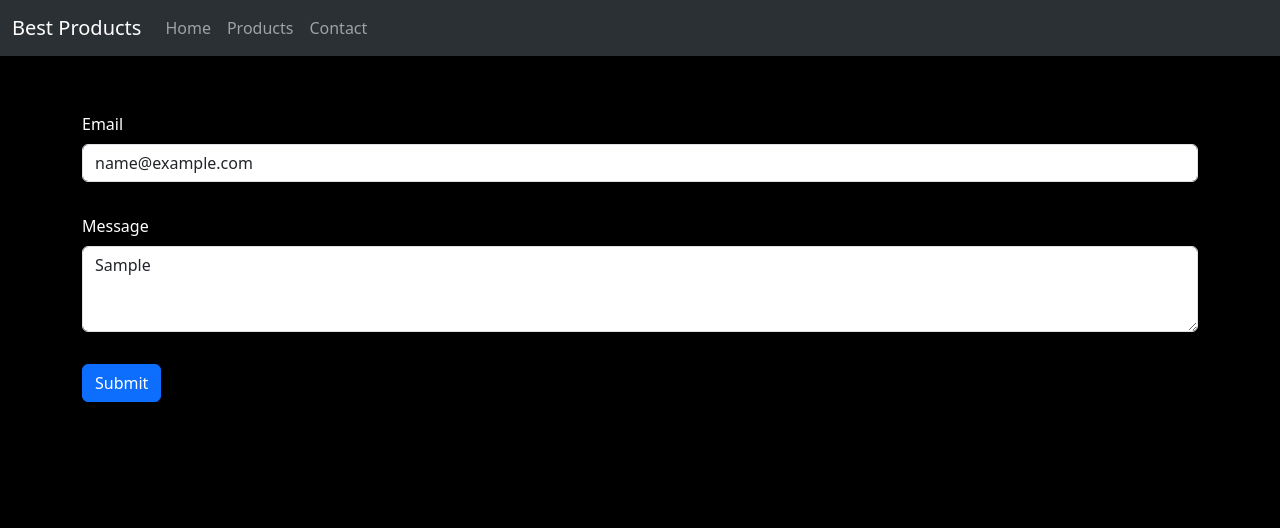
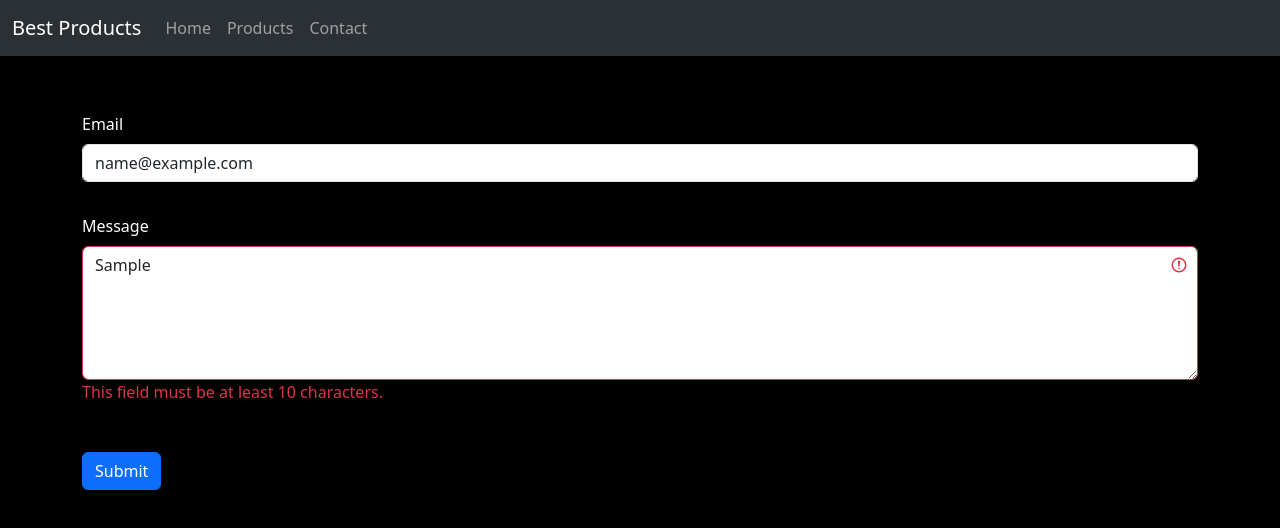
Before and after one commit to emmanuel-cruz-dev/proyecto-angular, an Angular app: page /contact in a window 1280 px wide. Both pictures are taken after typing "name@example.com", "Sample" into the empty fields and a click on the button "Submit". Shown: the top 528 px of the page. Built offline with nearby package versions, Linux system fonts and the light colour scheme.

Commit message:
form clases para validar errores agregadas a contactForm

```diff
--- a/src/app/pages/contact/contact.component.html
+++ b/src/app/pages/contact/contact.component.html
@@ -13,7 +13,16 @@
         id="exampleFormControlInput1"
         placeholder="name@example.com"
         formControlName="email"
+        [ngClass]="{
+          'is-invalid':
+            hasErrors('email', 'required') || hasErrors('email', 'email')
+        }"
       />
+      @if (hasErrors('email', 'required')) {
+      <p class="text-danger">This field is required.</p>
+      } @if (hasErrors('email', 'email')) {
+      <p class="text-danger">This field must be a valid email.</p>
+      }
     </div>
     <div class="mb-3">
       <label for="exampleFormControlTextarea1" class="form-label"
@@ -22,9 +31,19 @@
       <textarea
         class="form-control"
         id="exampleFormControlTextarea1"
-        rows="3"
+        rows="5"
         formControlName="message"
+        [ngClass]="{
+          'is-invalid':
+            hasErrors('message', 'required') ||
+            hasErrors('message', 'minlength')
+        }"
       ></textarea>
+      @if (hasErrors('message', 'required')) {
+      <p class="text-danger">This field is required.</p>
+      } @if (hasErrors('message', 'minlength')) {
+      <p class="text-danger">This field must be at least 10 characters.</p>
+      }
     </div>
     <div class="col-12">
       <button class="btn btn-primary" type="submit">Submit</button>
--- a/src/app/pages/contact/contact.component.ts
+++ b/src/app/pages/contact/contact.component.ts
@@ -1,3 +1,4 @@
+import { NgClass } from '@angular/common';
 import { Component, OnInit } from '@angular/core';
 import {
   FormBuilder,
@@ -8,7 +9,7 @@ import {
 
 @Component({
   selector: 'app-contact',
-  imports: [ReactiveFormsModule],
+  imports: [ReactiveFormsModule, NgClass],
   templateUrl: './contact.component.html',
   styleUrl: './contact.component.css',
 })
@@ -29,4 +30,11 @@ export class ContactComponent implements OnInit {
     console.log(event);
     console.log(this.contactForm.value);
   }
+
+  hasErrors(field: string, validator: string) {
+    return (
+      this.contactForm.get(field)?.hasError(validator) &&
+      this.contactForm.get(field)?.touched
+    );
+  }
 }
```
